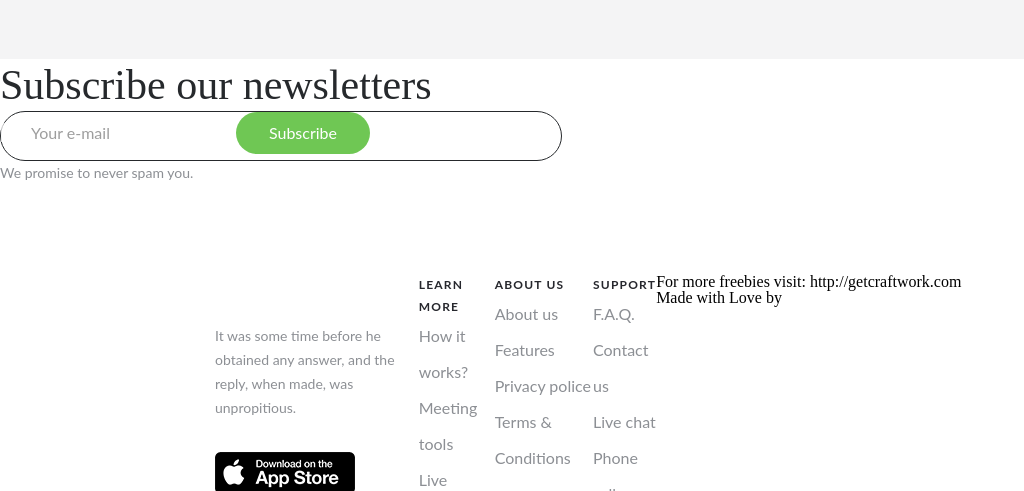
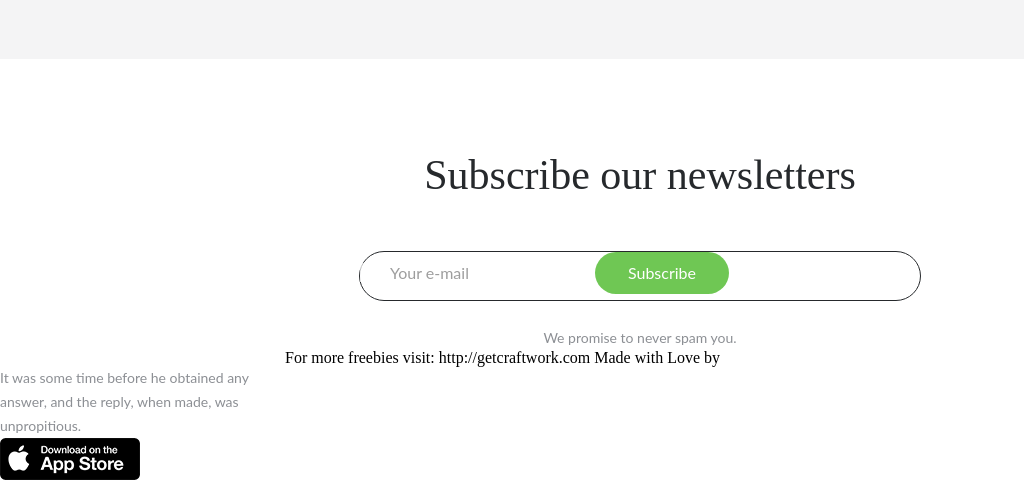
Before and after one commit to AlexIstra1989/Program, a plain HTML site: page program/index.html in a window 1280 px wide. Shown: the part 6310-6801 px from the top of the page, without its empty margins (0-1024 px from the left). Drawn offline with Linux system fonts and the light colour scheme; files whose address does not match are found by name.

Commit message:
bugs fix

```diff
--- a/program/css/style.css
+++ b/program/css/style.css
@@ -868,12 +868,20 @@ header {
 
 }
 
+.subscription__wrap{
+    display: flex;
+    flex-direction: column;
+    align-items: center;
+    margin-top: 90px;
+}
+
 .subscription__title{
     font-family: 'Varela Round';
     font-size: 42px;
     line-height: 52px;
     font-weight: 400;
     color: #26292c;
+
 }
 
 .subscription__form{
@@ -881,9 +889,10 @@ header {
     border-radius: 25px;
     width: 562px;
     height: 50px;
+    margin-top: 50px;
 }
 
-.subscription__mail{
+.subscription__input{
     opacity: 0.2;
     opacity: 0.7;
     font-family: Lato;
@@ -904,6 +913,7 @@ header {
     line-height: 1.2;
     font-weight: 400;
     color: #ffffff;
+    text-align: center;
 
 }
 
@@ -913,14 +923,15 @@ header {
     line-height: 24px;
     font-weight: 400;
     color: #8c8f94;
+    margin-top: 25px;
 }
 
 .footer{
     display: flex;
-    padding: 89px 310px 36px 215px;
+
 }
 
-.footer__content{
+.footer__top{
 
 }
 
@@ -930,9 +941,7 @@ header {
     line-height: 24px;
     font-weight: 400;
     color: #8c8f94;
-    padding-top: 34px;
     max-width: 285px;
-    padding-bottom: 32px;
 }
 
 .footer__link{
--- a/program/index.html
+++ b/program/index.html
@@ -269,21 +269,25 @@
 
     <section class="subscription">
 
+        <div class="subscription__wrap">
             <h2 class="subscription__title">Subscribe our newsletters</h2>
 
             <form class="subscription__form" action="">
-            <input class="subscription__mail" type="e-mail" placeholder="Your e-mail">
+                <input class="subscription__input" type="e-mail" placeholder="Your e-mail">
                 <button class="subscription__btn">Subscribe</button>
             </form>
 
             <span class="subscription__span">We promise to never spam you.</span>
+        </div>
+
+
 
     </section>
 
     <footer class="footer">
 
-        <div class="footer__content">
-
+        <div class="footer__top">
+            <div class="footer__box">
                 <img src="..//program/img/newProvidence.png" alt="">
 
                 <p class="footer__txt">It was some time before he obtained any answer, and the reply, when made, was
@@ -291,7 +295,7 @@
 
                 <a class="footer__link" href=""><img src="../program/img/download.png" alt=""></a>
 
-            <div class="footer__box">
+
                 <ul class="footer__list">
                     <li class="footer__item"><img class="footer__img" src="../program/img/twitter-icon.png" alt=""></li>
                     <li class="footer__item"><img class="footer__img" src="../program/img/facebook-icon.png" alt="">
@@ -303,8 +307,6 @@
                     <li class="footer__item"><img class="footer__img" src="../program/img/linkedIn-icon.png" alt="">
                     </li>
                 </ul>
-            </div>
-
             </div>
 
             <div class="footer__learn learn">
@@ -337,8 +339,9 @@
                     <li class="support__item">Phone call</li>
                 </ul>
             </div>
+        </div>
 
-        <div class="footer__">
+        <div class="footer__bottom">
             <span class="footer__span">For more freebies visit: <a class="footer__link"
                     href="">http://getcraftwork.com</a></span>
 
```
Lines whose indentation alone changed are shown as unchanged.
